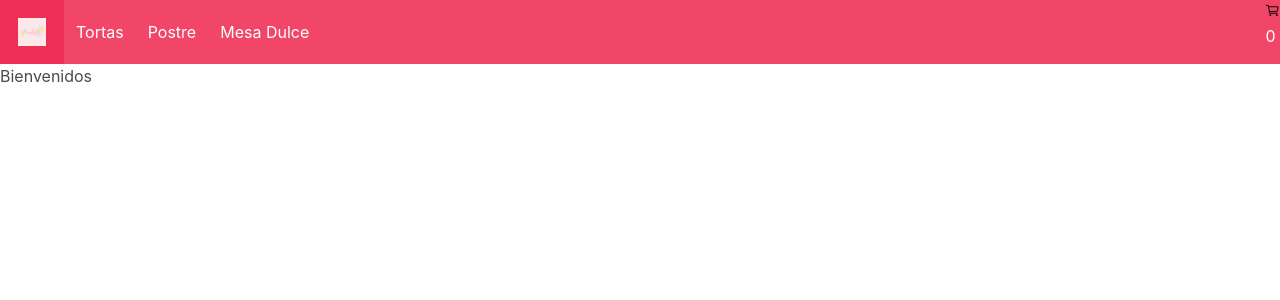
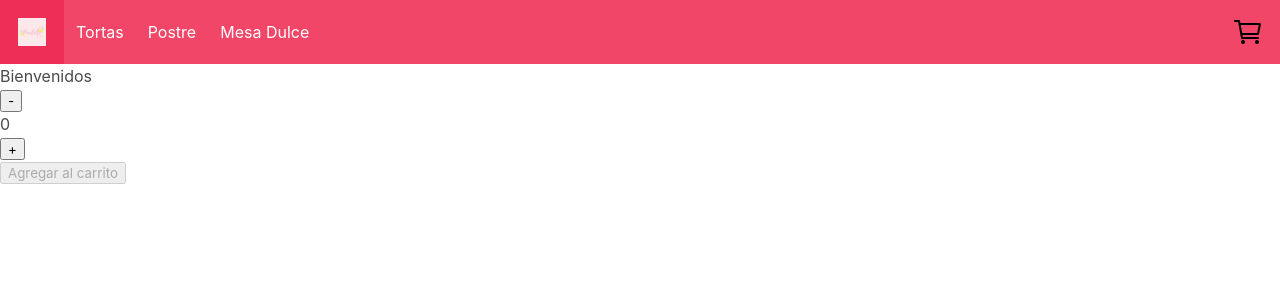
Before and after one commit to melanibm/ecommerce, a React (Create React App) app: page / in a window 1280 px wide. Shown: the top 300 px of the page. Built offline with nearby package versions, Linux system fonts and the light colour scheme.

Commit message:
agregando componentes

```diff
--- a/src/App.js
+++ b/src/App.js
@@ -2,6 +2,8 @@ import React from 'react';
 import 'bulma/css/bulma.css';
 import NavBar from './componentes/NavBar/NavBar';
 import ItemListContainer from './componentes/ItemListContainer/ItemListContainer';
+import ItemCount from './componentes/itemCount/itemCount';
+
 
 
 
@@ -10,6 +12,8 @@ function App() {
     <div className="App">
       <NavBar />
       <ItemListContainer greeting={'Bienvenidos'}/>
+      <ItemCount initial={1} stock={10} onAdd={(quantity) => console.log('Cantidad agregada ',quantity)}/>
+
     </div>
   );
 }
--- a/src/componentes/CardWidget/CardWidget.js
+++ b/src/componentes/CardWidget/CardWidget.js
@@ -1,13 +1,14 @@
 import React from 'react';
 import cart from './imagenes/cart-outline.svg';
+import '../CardWidget/card-widget.css'
 
-const CartWidget = () => {
+const CartWidget = ({ itemCount }) => {
     return (
-        <div>
-            <img src={cart} alt="cart-widget"/> 0
+      <div className="cart-widget">
+        <img src={cart} alt="cart-widget" />
+        <span className="item-count">{itemCount}</span>
+      </div>
+    );
+  };
 
-        </div>
-    )
-}
-
-export default CartWidget
+  export default CartWidget;
--- /dev/null
+++ b/src/componentes/CardWidget/card-widget.css
@@ -0,0 +1,12 @@
+
+
+.cart-widget {
+    display: flex;
+    width: 2rem;
+    margin-right: 1rem;
+  }
+
+  .item-count {
+    margin-left: 1rem;
+    font-weight: bold;
+  }
--- a/src/componentes/ItemListContainer/ItemListContainer.js
+++ b/src/componentes/ItemListContainer/ItemListContainer.js
@@ -1,4 +1,5 @@
 import React from 'react';
+
 
 const ItemListContainer = ({ greeting }) => {
     return (
--- a/src/componentes/NavBar/NavBar.js
+++ b/src/componentes/NavBar/NavBar.js
@@ -8,31 +8,32 @@ import logo from '../CardWidget/imagenes/file.jpg';
 const Navbar = () => {
     return (
         <nav className="navbar is-danger" role="navigation" aria-label="main navigation">
-            <div className="navbar-brand">
-                <a className="navbar-item " href="#">
+            <header className="navbar-brand">
+                <a className="navbar-item " href=".">
                     <span className="icon is-large">
                     <img src={logo} alt="cart-widget" />
                     </span>
 
                 </a>
-            </div>
+            </header>
 
             <div className="navbar-menu">
                 <div className="navbar-start">
-                    <a className="navbar-item" href="#">
+                    <a className="navbar-item has-shadow" href="tortas">
                         Tortas
                     </a>
-                    <a className="navbar-item" href="#">
+                    <a className="navbar-item" href="postre">
                         Postre
                     </a>
-                    <a className="navbar-item" href="#">
+                    <a className="navbar-item" href="mesa-dulce">
                         Mesa Dulce
                     </a>
 
                 </div>
-                <CartWidget />
+                <CartWidget itemCount={5} />
 
             </div>
+
 
 
         </nav>
--- /dev/null
+++ b/src/componentes/itemCount/itemCount.js
@@ -0,0 +1,47 @@
+import React, { useState } from "react";
+import "../itemCount/itemcount.css";
+
+const ItemCount = ({ stock, onAdd }) => {
+  const [quantity, setQuantity] = useState(0);
+
+  const increment = () => {
+    if (quantity < stock) {
+      setQuantity(quantity + 1);
+    }
+  };
+
+  const decrement = () => {
+    if (quantity > 0) {
+      setQuantity(quantity - 1);
+    }
+  };
+
+  return (
+    <div className="Counter">
+      <div className="Controls">
+        <button
+          className="Button"
+          onClick={decrement}
+          disabled={quantity === 1}
+        >
+          -
+        </button>
+
+        <h4 className="Number">{quantity}</h4>
+        <button className="Button" onClick={increment}>
+          +
+        </button>
+      </div>
+      <div>
+        <button
+          className="Button"
+          onClick={() => onAdd(quantity)}
+          disabled={!stock || quantity === 0}>
+          Agregar al carrito
+        </button>
+      </div>
+    </div>
+  );
+};
+
+export default ItemCount;
```
Also changed, not shown: src/componentes/itemCount/itemcount.css (added).
